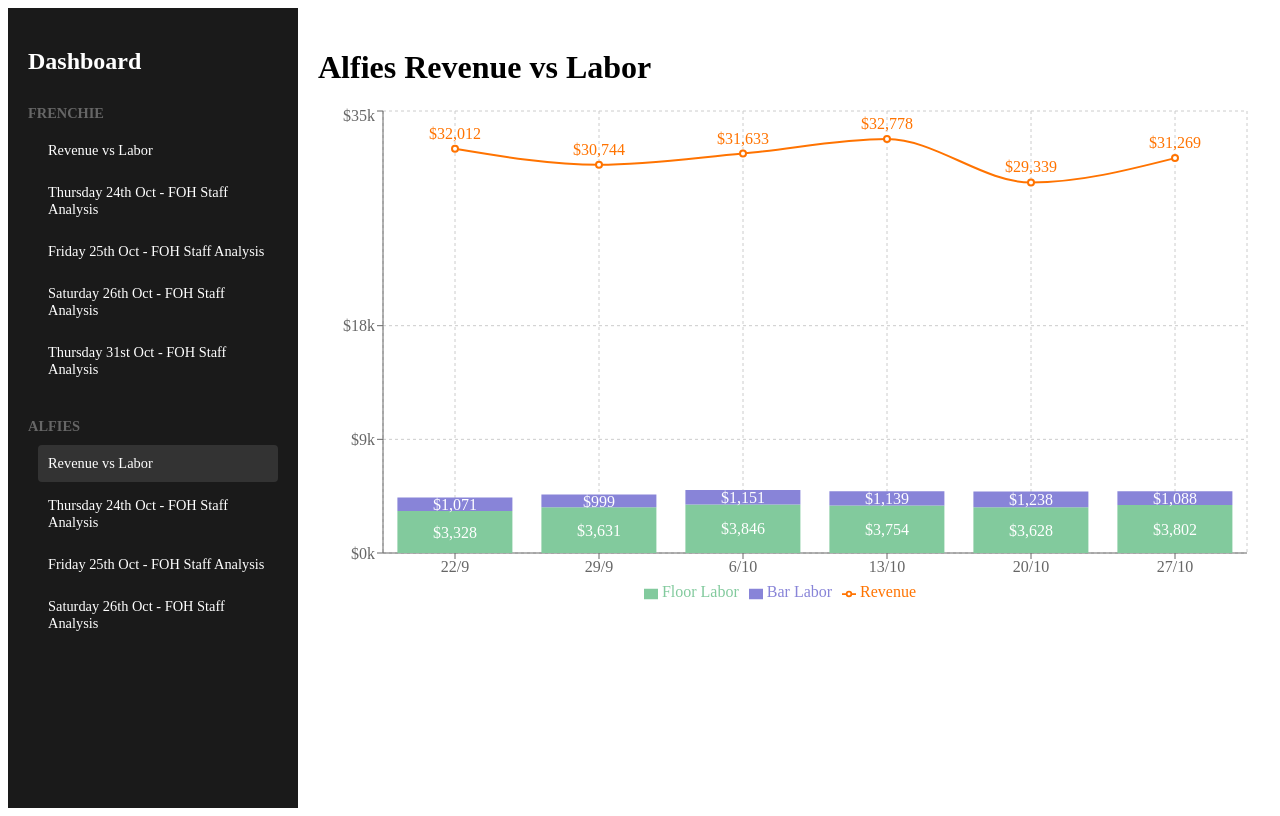
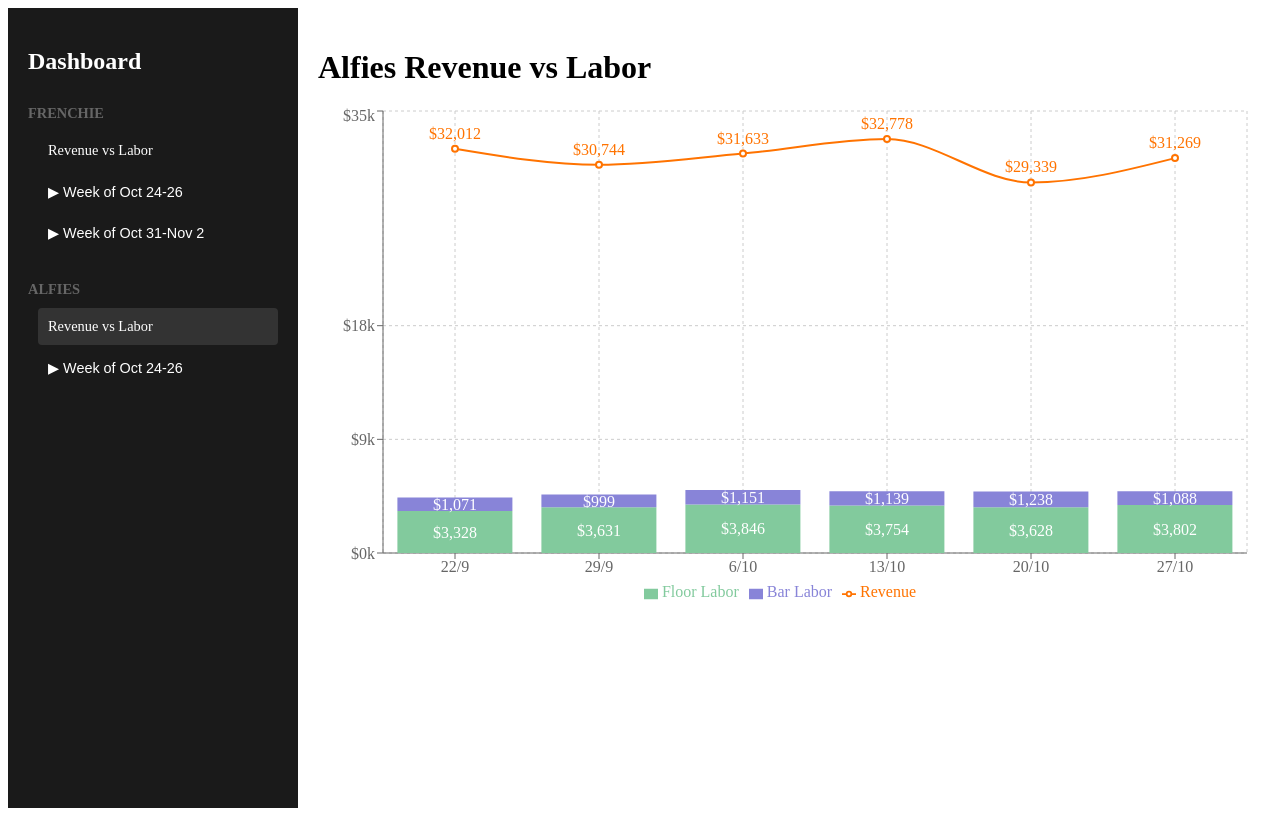
Before and after one commit to IsoBob1/labor-revenue-dashboard, a Next.js app: page /alfies in a window 1280 px wide. Built offline with nearby package versions, Linux system fonts and the light colour scheme.

Commit message:
Update Layout.js

```diff
--- a/components/Layout.js
+++ b/components/Layout.js
@@ -1,28 +1,61 @@
-import React from 'react';
+import React, { useState } from 'react';
 import Link from 'next/link';
 import { useRouter } from 'next/router';
 
 const Layout = ({ children }) => {
   const router = useRouter();
+  const [expandedSections, setExpandedSections] = useState({
+    'frenchie-oct24': false,
+    'frenchie-oct31': false,
+    'alfies-oct24': false
+  });
 
-  const menuItems = [
-    { path: '', label: 'Frenchie', type: 'header' },
-    { path: '/', label: 'Revenue vs Labor', indented: true },
-    { path: '/service', label: 'Thursday 24th Oct - FOH Staff Analysis', indented: true },
-    { path: '/service-friday', label: 'Friday 25th Oct - FOH Staff Analysis', indented: true },
-    { path: '/service-saturday', label: 'Saturday 26th Oct - FOH Staff Analysis', indented: true },
-    { path: '/service-thursday-31', label: 'Thursday 31st Oct - FOH Staff Analysis', indented: true },
+  const toggleSection = (section) => {
+    setExpandedSections({
+      ...expandedSections,
+      [section]: !expandedSections[section]
+    });
+  };
 
-    { path: '', label: 'Alfies', type: 'header' },
-    { path: '/alfies', label: 'Revenue vs Labor', indented: true },
-    { path: '/alfies-thursday', label: 'Thursday 24th Oct - FOH Staff Analysis', indented: true },
-    { path: '/alfies-friday', label: 'Friday 25th Oct - FOH Staff Analysis', indented: true },
-    { path: '/alfies-saturday', label: 'Saturday 26th Oct - FOH Staff Analysis', indented: true }
-  ];
+  const menuStructure = {
+    frenchie: {
+      label: 'Frenchie',
+      mainLink: { path: '/', label: 'Revenue vs Labor' },
+      weeks: {
+        'frenchie-oct24': {
+          label: 'Week of Oct 24-26',
+          items: [
+            { path: '/service', label: 'Thursday 24th Oct' },
+            { path: '/service-friday', label: 'Friday 25th Oct' },
+            { path: '/service-saturday', label: 'Saturday 26th Oct' }
+          ]
+        },
+        'frenchie-oct31': {
+          label: 'Week of Oct 31-Nov 2',
+          items: [
+            { path: '/service-thursday-31', label: 'Thursday 31st Oct' }
+          ]
+        }
+      }
+    },
+    alfies: {
+      label: 'Alfies',
+      mainLink: { path: '/alfies', label: 'Revenue vs Labor' },
+      weeks: {
+        'alfies-oct24': {
+          label: 'Week of Oct 24-26',
+          items: [
+            { path: '/alfies-thursday', label: 'Thursday 24th Oct' },
+            { path: '/alfies-friday', label: 'Friday 25th Oct' },
+            { path: '/alfies-saturday', label: 'Saturday 26th Oct' }
+          ]
+        }
+      }
+    }
+  };
 
   return (
     <div style={{ display: 'flex', minHeight: '100vh' }}>
-      {/* Sidebar */}
       <div style={{
         width: '250px',
         backgroundColor: '#1a1a1a',
@@ -31,45 +64,89 @@
       }}>
         <h2 style={{ marginBottom: '20px', color: 'white' }}>Dashboard</h2>
         <nav>
-          {menuItems.map((item) => (
-            item.type === 'header' ? (
-              <div
-                key={item.label}
-                style={{
+          {Object.entries(menuStructure).map(([key, venue]) => (
+            <div key={key}>
+              {/* Venue Header */}
+              <div style={{
                 padding: '10px 0',
                 color: '#666',
                 fontWeight: 'bold',
                 fontSize: '0.9em',
                 textTransform: 'uppercase',
                 marginTop: '20px'
-                }}
-              >
-                {item.label}
+              }}>
+                {venue.label}
               </div>
-            ) : (
+
+              {/* Revenue vs Labor Link */}
               <Link
-                href={item.path}
-                key={item.path}
+                href={venue.mainLink.path}
                 style={{
                   display: 'block',
                   padding: '10px',
+                  marginBottom: '5px',
+                  backgroundColor: router.pathname === venue.mainLink.path ? '#333' : 'transparent',
+                  color: 'white',
+                  textDecoration: 'none',
+                  borderRadius: '4px',
+                  marginLeft: '10px',
+                  fontSize: '0.9em'
+                }}
+              >
+                {venue.mainLink.label}
+              </Link>
+
+              {/* Weekly Sections */}
+              {Object.entries(venue.weeks).map(([weekKey, week]) => (
+                <div key={weekKey}>
+                  <button
+                    onClick={() => toggleSection(weekKey)}
+                    style={{
+                      display: 'block',
+                      width: '100%',
+                      padding: '10px',
+                      marginBottom: '5px',
+                      backgroundColor: 'transparent',
+                      color: 'white',
+                      textAlign: 'left',
+                      border: 'none',
+                      cursor: 'pointer',
+                      marginLeft: '10px',
+                      fontSize: '0.9em'
+                    }}
+                  >
+                    {expandedSections[weekKey] ? '▼' : '▶'} {week.label}
+                  </button>
+
+                  {expandedSections[weekKey] && (
+                    <div style={{ marginLeft: '20px' }}>
+                      {week.items.map((item) => (
+                        <Link
+                          key={item.path}
+                          href={item.path}
+                          style={{
+                            display: 'block',
+                            padding: '8px 10px',
                             marginBottom: '5px',
                             backgroundColor: router.pathname === item.path ? '#333' : 'transparent',
                             color: 'white',
                             textDecoration: 'none',
                             borderRadius: '4px',
-                  marginLeft: item.indented ? '10px' : '0px',
-                  fontSize: '0.9em'
+                            fontSize: '0.85em'
                           }}
                         >
                           {item.label}
                         </Link>
-            )
+                      ))}
+                    </div>
+                  )}
+                </div>
+              ))}
+            </div>
           ))}
         </nav>
       </div>
 
-      {/* Main content */}
       <div style={{ flex: 1, padding: '20px' }}>
         {children}
       </div>
```
Lines whose indentation alone changed are shown as unchanged.
